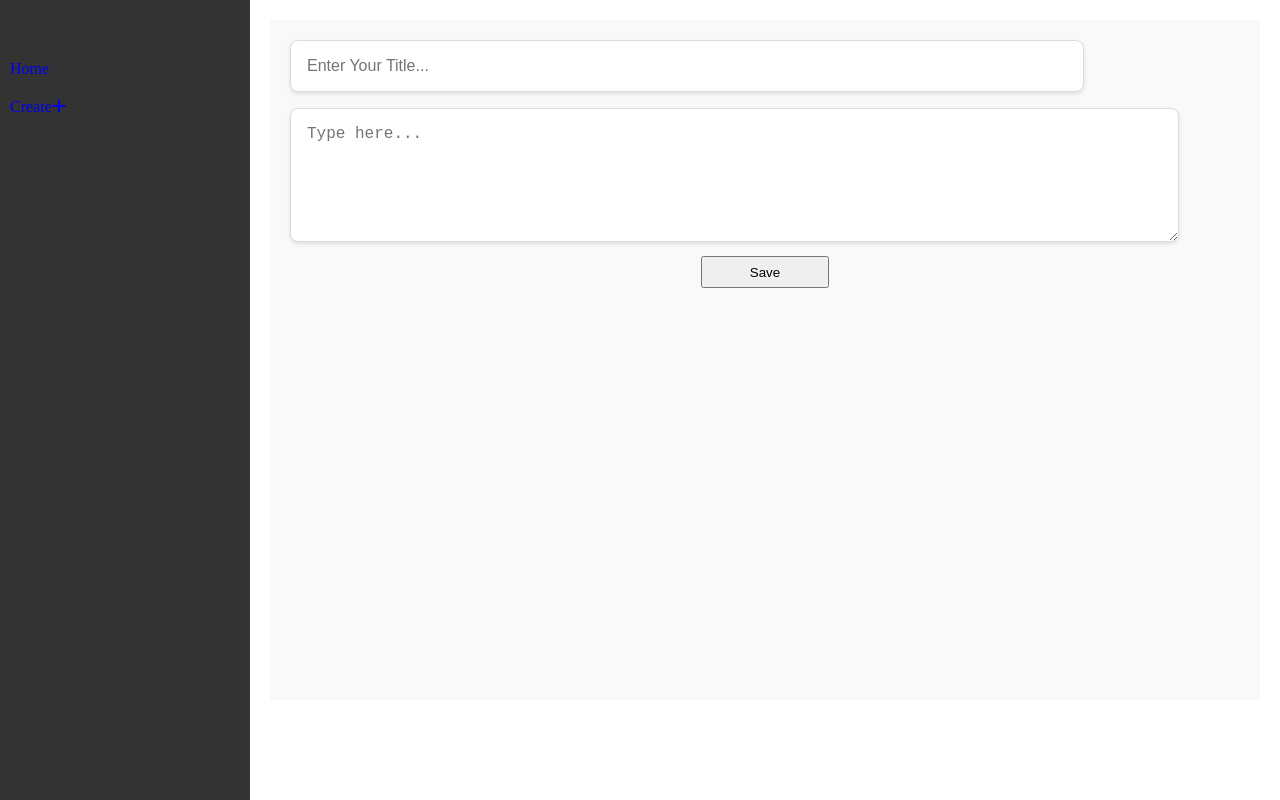
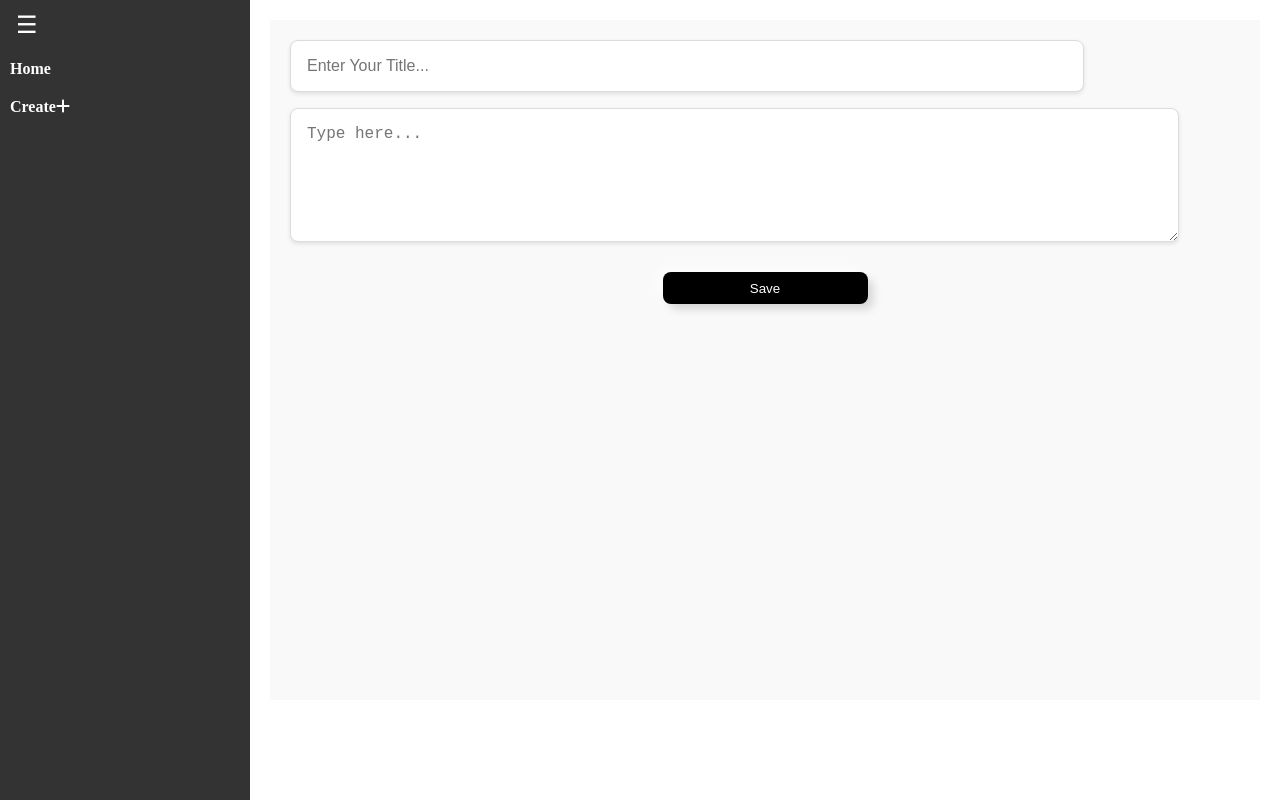
Before and after one commit to animeshkarmakar7/keep-Note, a React (Vite) app: page /create in a window 1280 px wide. Built offline with nearby package versions, Linux system fonts and the light colour scheme.

Commit message:
toggle color

```diff
--- a/package.json
+++ b/package.json
@@ -12,6 +12,8 @@
   "dependencies": {
     "@fortawesome/free-solid-svg-icons": "^6.6.0",
     "@fortawesome/react-fontawesome": "^0.2.2",
+    "body-parser": "^1.20.2",
+    "express": "^4.19.2",
     "react": "^18.3.1",
     "react-dom": "^18.3.1",
     "react-router-dom": "^6.26.0"
--- a/src/Components/Create/Create.css
+++ b/src/Components/Create/Create.css
@@ -66,8 +66,35 @@
     margin-top: 10px;
   }
 
-  button{
+ .create-button button{
     width: 10vw;
     height: 4vh;
     padding: 5px;
+    width: 205px;
+   display: flex;
+   font-weight: 500;
+   justify-content: center;
+   align-items: center;
+    border: none;
+    margin-top: 1rem;
+      color: white;
+      padding: 10px;
+
+      border-radius: 8px;
+      background-color: black;
+      box-shadow: 6px 6px 10px -1px rgba(0,0,0,0.15),
+                   -6px -6px 10px -1px rgba(255,255,255,0.7);
+      border: 1px solid rgba(0,0,0,0);
+      transition:transform 0.1s;
+
   }
+
+.create-button button:hover{
+  box-shadow: inset 4px 4px 6px -1px rgba(0,0,0,0.2),
+    inset -4px -4px 6px -1px rgba(255,255,255,0.7),
+    -0.5px -0.5px 0px  rgba(255,255,255,1),
+    0.5px 0.5px 0px  rgba(255,255,255,0.15),
+     0px 12px 10px -10px rgba(0,0,0,0.05);
+border: 1px solid rgba(0,0,0,0.01);
+transform: translateY(2px);
+}
--- a/src/Components/SideNavbar/SideNavbar.css
+++ b/src/Components/SideNavbar/SideNavbar.css
@@ -19,11 +19,12 @@
   left: 10px;
   background: none;
   border: none;
-  color: #333;
   font-size: 1.5rem;
   cursor: pointer;
   z-index: 1100;
 }
+
+
 
 .side-navbar ul {
   list-style-type: none;
@@ -51,4 +52,5 @@
   margin-left: 10px;
   width: 4rem;
 
+
 }
--- a/src/Components/SideNavbar/SideNavbar.jsx
+++ b/src/Components/SideNavbar/SideNavbar.jsx
@@ -6,29 +6,33 @@ import { faPlus} from '@fortawesome/free-solid-svg-icons'
 
 const SideNavbar = ({items, onDelete , onToggle }) => {
   const [isOpen, setIsOpen] = useState(true);
+  const[color , setColor] = useState('#ffffff')
+
+
 
   const toggleNavbar = () => {
     setIsOpen(!isOpen);
     onToggle(!isOpen);
+    setColor(isOpen ? 'black' : '#ffffff')
   };
 
   return (
     <div>
-      <button className="toggle-button" onClick={toggleNavbar}>☰</button>
+      <button className="toggle-button" style={{color}}  onClick={toggleNavbar}>☰</button>
       <div className={`side-navbar ${isOpen ? 'open' : ''}`}>
         <ul>
           <li>
-            <Link style={{ textDecoration: 'none' }} to='/'>Home</Link>
+            <Link style={{ textDecoration: 'none' , color:'white' , fontWeight:'800' }} to='/'>Home</Link>
           </li>
           <li>
-            <Link style={{ textDecoration: 'none' }} to='/create'>Create
+            <Link style={{ textDecoration: 'none' ,color:'white' , fontWeight:'800' }} to='/create'>Create
             <FontAwesomeIcon icon={faPlus} />
             </Link>
           </li>
 
           {items.map((item, index) => (
             <li key={index}>
-              <Link to={`/note/${index}`} style={{ textDecoration: 'none' }}>
+              <Link to={`/note/${index}`} style={{ textDecoration: 'none' , color:'white' , fontWeight:'800' }}>
                 {item.title}
               </Link>
               <button className='sidebutton' onClick={() => onDelete(index)}>Delete</button>
```
Also changed, not shown: src/App.jsx (line endings or trailing spaces), src/Components/Create/Create.jsx (line endings or trailing spaces), src/Components/Display/display.jsx (line endings or trailing spaces), src/Components/Note/note.jsx (line endings or trailing spaces), 1 other file (tests, documents, lock files or other folders).
